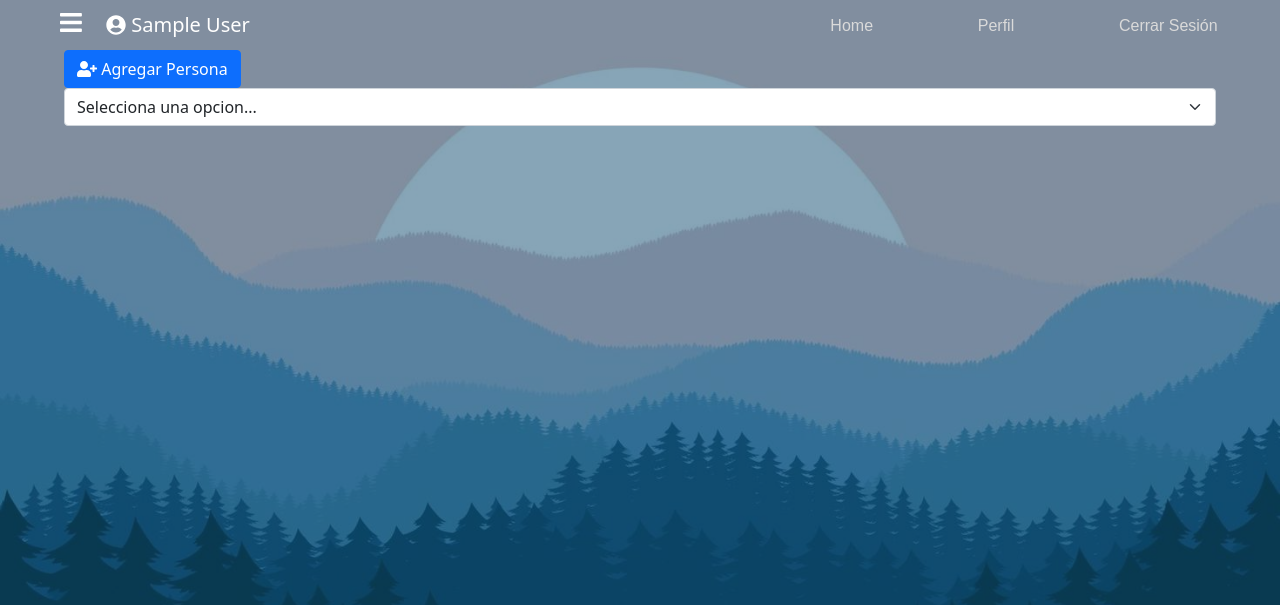
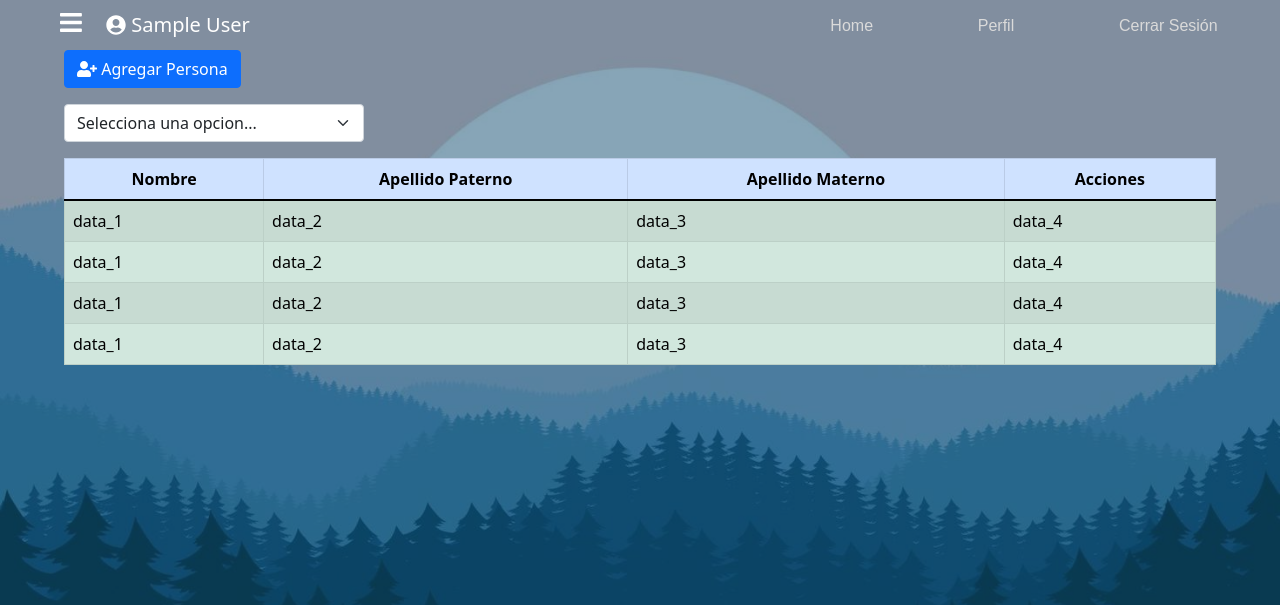
Before and after one commit to AngelMendozaDev/appAndic, a PHP site: page /comunity.php in a window 1280 px wide. Shown: the top 605 px of the page. Run offline with PHP 8.4, Linux system fonts and the light colour scheme; the visitor is signed in with stand-in values (Sample User, id 1); some libraries are stand-ins or nearby versions.

Commit message:
Comuniy getAll

```diff
--- a/classes/config.php
+++ b/classes/config.php
@@ -3,7 +3,7 @@ class Config{
     public function conexion(){
         $host = "localhost";
         $user = "root";
-        $pass = "LuisA5841@&";
+        $pass = "12345";
         $db = "andic";
         $conexion=null;
 
--- a/comunity.php
+++ b/comunity.php
@@ -1,12 +1,13 @@
 <?php require_once "head.php"; ?>
+<link rel="stylesheet" href="css/comunity.css">
 
 <div class="cont-g">
     <!-- Button trigger modal -->
-    <button type="button" class="btn btn-primary" data-bs-toggle="modal" data-bs-target="#registerModal">
+    <button type="button" class="btn btn-primary my-btn" data-bs-toggle="modal" data-bs-target="#registerModal">
         <i class="fas fa-user-plus "></i> Agregar Persona
     </button>
 
-    <div class="filter-box">
+    <div class="filter-box mt-3 mb-3">
         <select id="filtro-tipo" class="form-select">
             <option value="0" selected="true">Selecciona una opcion...</option>
             <option value="a">x</option>
@@ -14,6 +15,47 @@
             <option value="">xxx</option>
             <option value="">xxxx</option>
         </select>
+    </div>
+
+
+    <div class="cont-table">
+        <table id="tabla-comunity" class="table table-hover table-bordered table-striped table-responsive">
+            <thead class="table-primary text-center">
+                <tr>
+                    <th>Nombre</th>
+                    <th>Apellido Paterno</th>
+                    <th>Apellido Materno</th>
+                    <th>Acciones</th>
+                </tr>
+            </thead>
+            <tbody class="table-success" id="tab-body">
+                <tr>
+                    <td>data_1</td>
+                    <td>data_2</td>
+                    <td>data_3</td>
+                    <td>data_4</td>
+                </tr>
+                <tr>
+                    <td>data_1</td>
+                    <td>data_2</td>
+                    <td>data_3</td>
+                    <td>data_4</td>
+                </tr>
+                <tr>
+                    <td>data_1</td>
+                    <td>data_2</td>
+                    <td>data_3</td>
+                    <td>data_4</td>
+                </tr>
+                <tr>
+                    <td>data_1</td>
+                    <td>data_2</td>
+                    <td>data_3</td>
+                    <td>data_4</td>
+                </tr>
+
+            </tbody>
+        </table>
     </div>
 
 </div>
@@ -39,3 +81,6 @@
 </div>
 
 <?php require_once "foot.php"; ?>
+<script src="lib/datatable/js/jquery.dataTables.min.js"></script>
+<script src="lib/datatable/js/dataTables.bootstrap5.min.js"></script>
+<script src="js/comunity.js"></script>
--- /dev/null
+++ b/css/comunity.css
@@ -0,0 +1,18 @@
+* {
+    margin: 0px;
+    padding: 0px;
+    box-sizing: border-box;
+}
+
+#filtro-tipo {
+    width: 90%;
+    max-width: 300px;
+    cursor: pointer;
+}
+
+@media(max-width:600px) {
+    .cont-table {
+        overflow-x: scroll;
+        text-align: center;
+    }
+}
--- a/css/menus.css
+++ b/css/menus.css
@@ -82,7 +82,7 @@ body::before {
     transition: all 0.5s;
 }
 
-.nav-option:hover a{
+.nav-option:hover a {
     text-decoration: underline;
     color: #ffff;
     font-weight: 700;
@@ -94,7 +94,7 @@ body::before {
 *** MENU LATERAL*************
 ------------------------------*/
 
-.icon-menu{
+.icon-menu {
     font-size: 25px;
     cursor: pointer;
     margin-right: 20px;
@@ -202,8 +202,10 @@ body::before {
     margin-top: 10px;
 }
 
+
 /* Contenedores */
-.cont-g{
+
+.cont-g {
     margin: auto;
     margin-top: 50px;
     /* background-color: #104c71; */
@@ -225,8 +227,8 @@ body::before {
     .option-cont {
         width: 100%;
     }
-    .cont-g{
+    .cont-g {
         width: 95%;
-        margin-top: 100px;
+        margin-top: 120px;
     }
 }
--- /dev/null
+++ b/js/comunity.js
@@ -0,0 +1,44 @@
+let filter = $('#filtro-tipo');
+$(function() {
+    const tab = $('#tabla-comunity').DataTable();
+    $('#filtro-tipo').change(function() {
+        $.ajax({
+            url: 'controller/getComunity.php',
+            type: 'POST',
+            data: { data: filter.val() },
+            success: function(response) {
+                console.log(response)
+                if (response == "err") {
+                    tab
+                        .clear()
+                        .draw();
+
+                } else {
+                    paintTable(response);
+                }
+            }
+        });
+    });
+
+
+    function paintTable(json) {
+        let obj = JSON.parse(json);
+        //console.log(obj);
+        $.each(obj, function(key, data) {
+            $('#tab-body').append("<tr>" +
+                "<td>" + data.nombre + "</td>" +
+                "<td>" + data.app + "</td>" +
+                "<td>" + data.apm + "</td>" +
+                "<td>"++"</td>" +
+                "</tr>");
+        });
+    }
+});
+
+// $("#tab-body").empty()
+// $('#tab-body').append("<tr>" +
+//     "<td>hola</td>" +
+//     "<td>Amor</td>" +
+//     "<td>Te 3</td>" +
+//     "<td>Amos mi cielo</td>" +
+//     "</tr>");
```
Also changed, not shown: classes/funciones.php (+30 -0 lines), controller/getComunity.php (added, +14 -0 lines).
